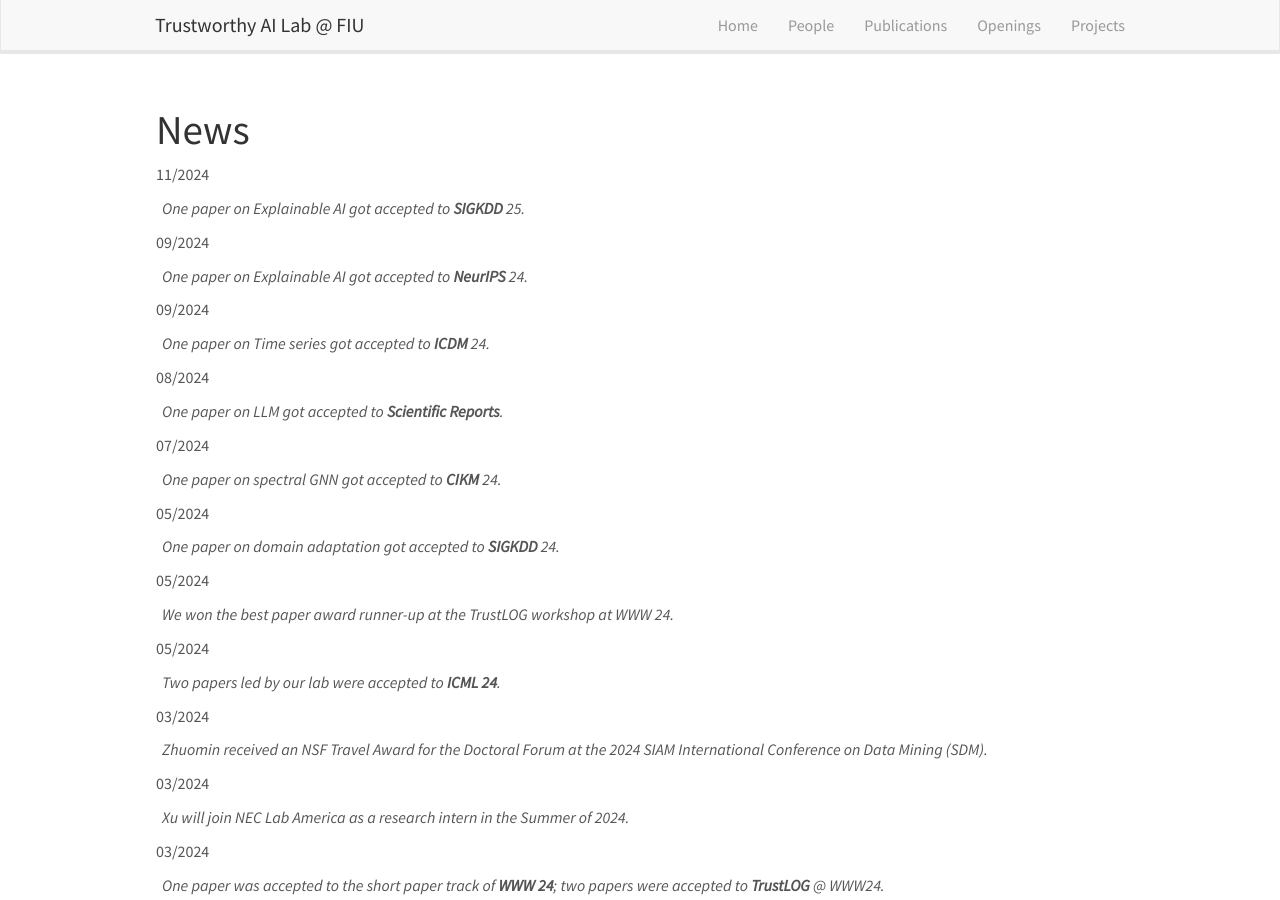
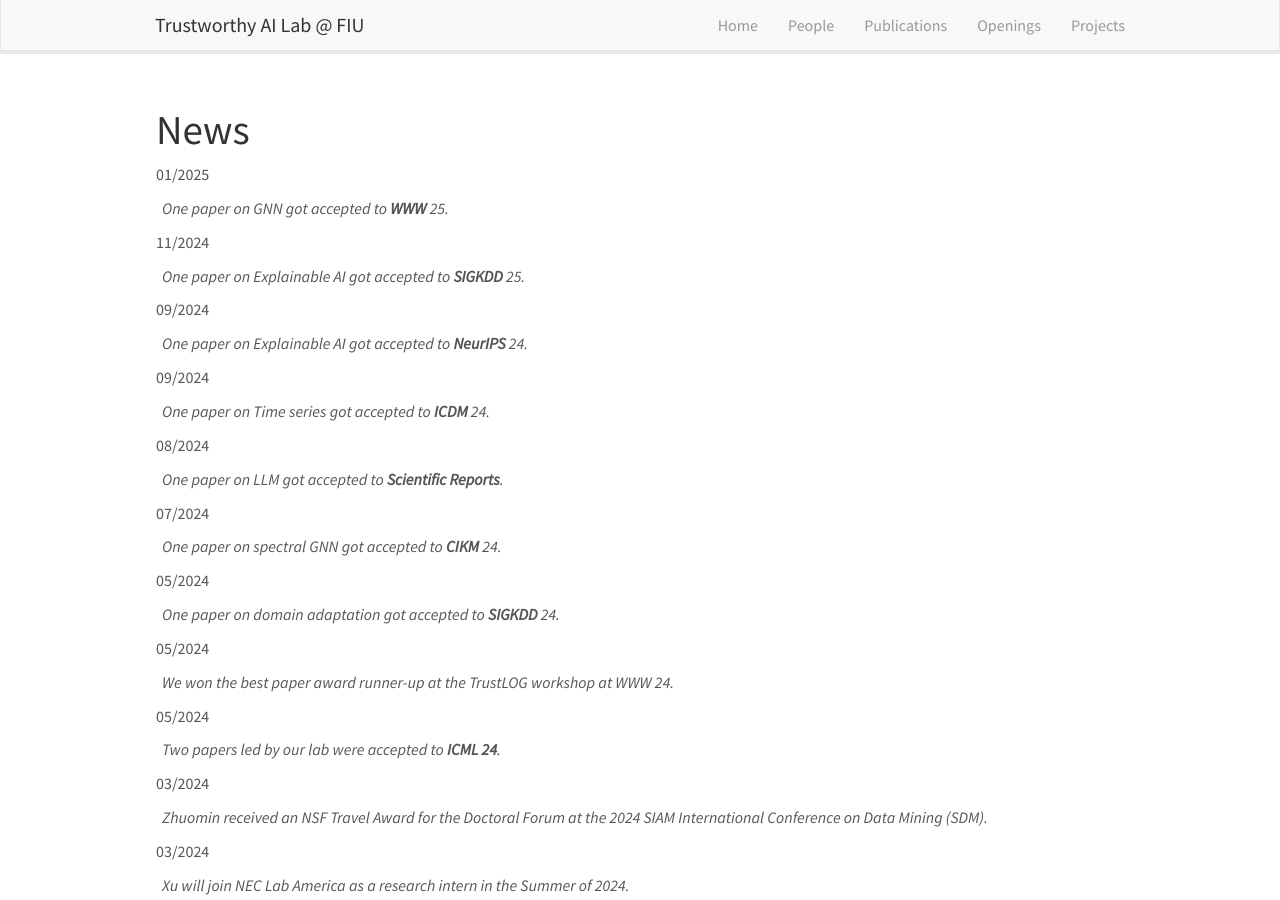
Before and after one commit to trustai4s-lab/trustai4s-lab.github.io, a Jekyll site: the page built from _pages/allnews.md, in a window 1280 px wide and 900 px high. Built offline with Jekyll 4.4.1, drawn with Linux system fonts in a browser that asks for light colours; nearby versions of some CDN libraries.

Commit message:
Update news.yml

```diff
--- a/_data/news.yml
+++ b/_data/news.yml
@@ -1,3 +1,6 @@
+- date: 01/2025
+  headline: One paper on GNN got accepted to **WWW** 25.
+
 - date: 11/2024
   headline: One paper on Explainable AI got accepted to **SIGKDD** 25.
 
```
